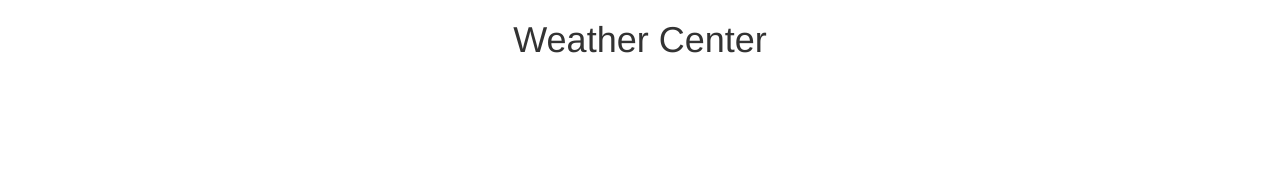
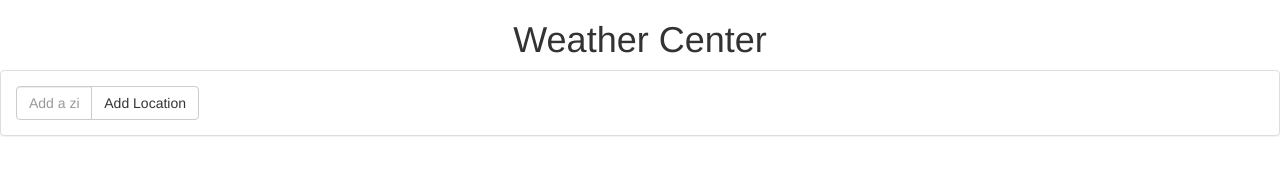
Before and after one commit to gmcastlebary/ng-weather, an Angular app: page / in a window 1280 px wide. Shown: the top 186 px of the page. Built offline with nearby package versions, Linux system fonts and the light colour scheme.

Commit message:
Zipcode entry component completed aside from slight sizing and formatting.

```diff
--- a/src/app/app.component.html
+++ b/src/app/app.component.html
@@ -1,3 +1,4 @@
 <div style="text-align:center">
+  <h1>Weather Center</h1>
   <app-zipcode-entry></app-zipcode-entry>
 </div>
--- a/src/app/zipcode-entry/zipcode-entry.component.html
+++ b/src/app/zipcode-entry/zipcode-entry.component.html
@@ -1 +1,14 @@
-<h1>Weather Center</h1>
+<div class="panel panel-default">
+  <div class="panel-body">
+    <div class="row">
+      <div class="col-lg-2">
+        <div class="input-group">
+          <input type="text" class="form-control" placeholder="Add a zip code...">
+          <span class="input-group-btn">
+            <button class="btn btn-default" type="button">Add Location</button>
+          </span>
+        </div>
+      </div>
+    </div>
+  </div>
+</div>
```
